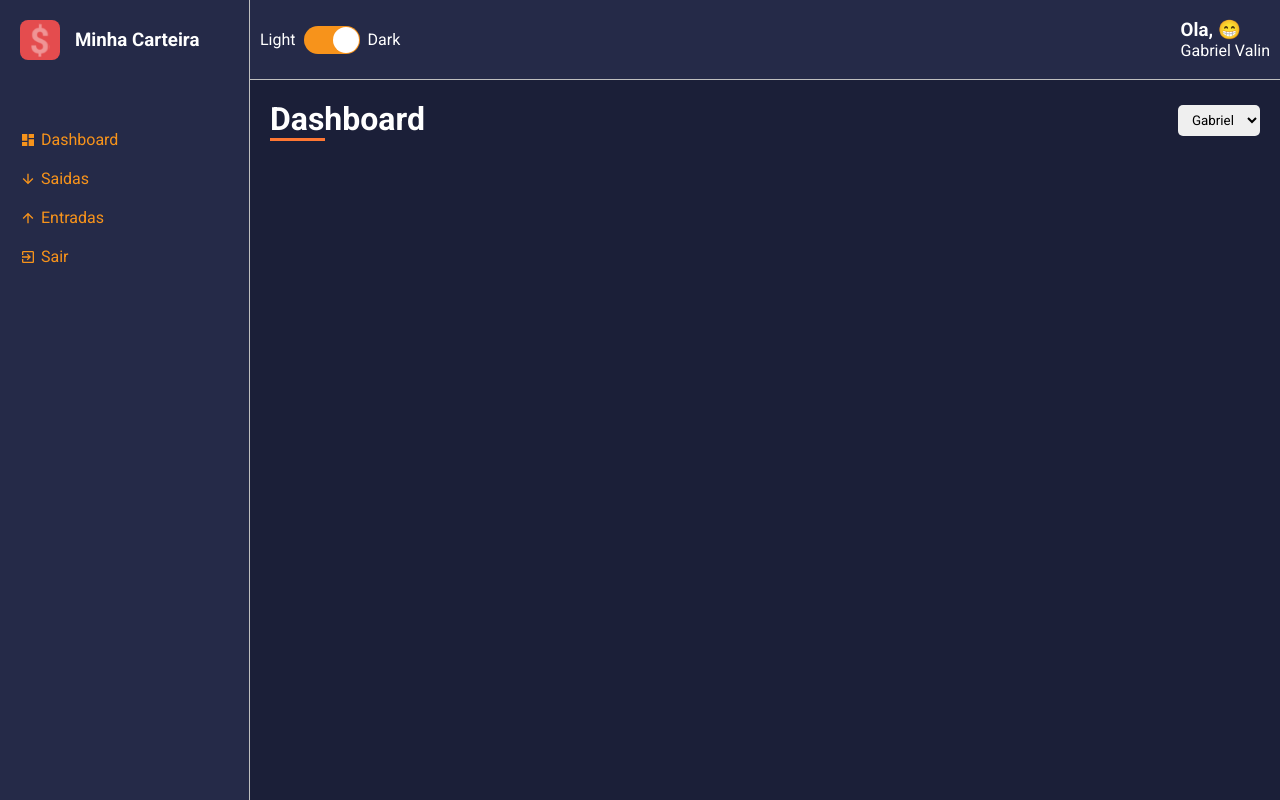
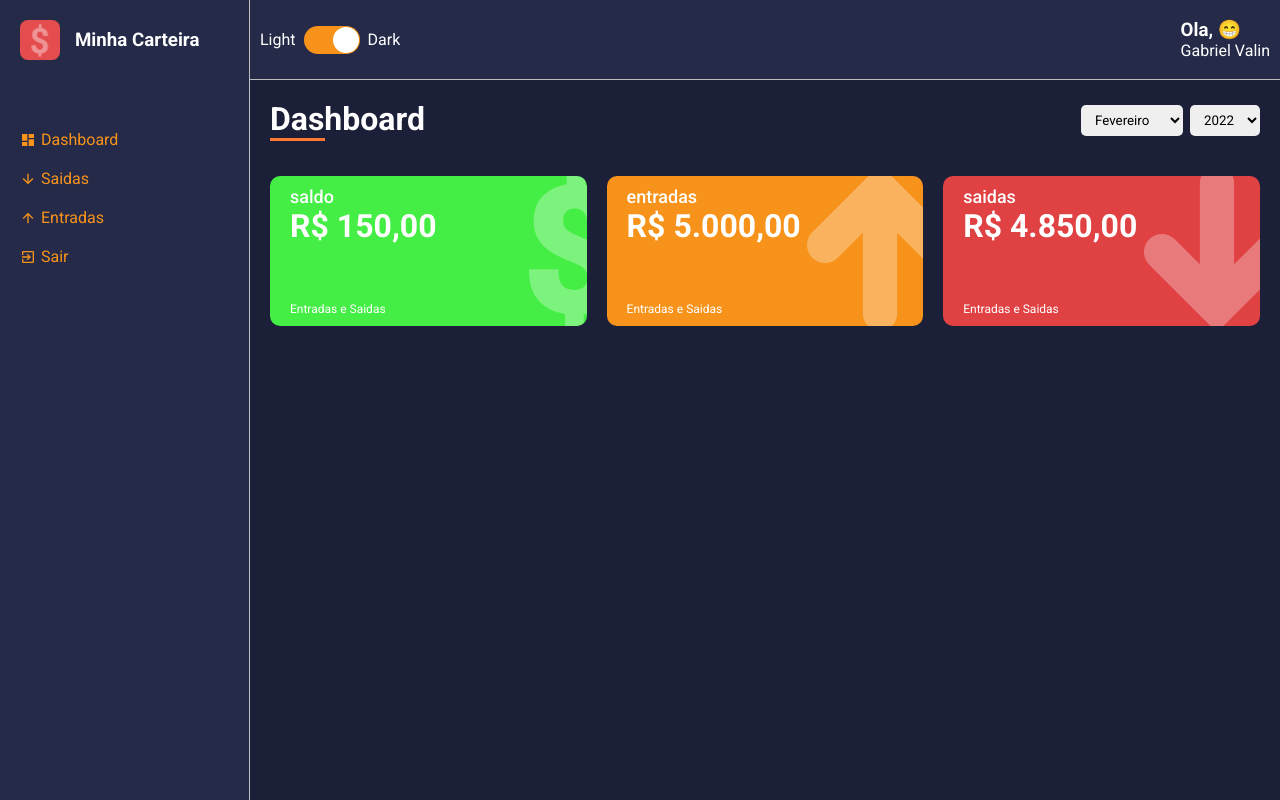
Before and after one commit to Gabriel-Valin/react-dashboard-base, a React (Vite) app: page /dashboard in a window 1280 px wide. Built offline with nearby package versions, Linux system fonts and the light colour scheme.

Commit message:
feat: card gains/expenses

```diff
--- a/package.json
+++ b/package.json
@@ -10,6 +10,7 @@
   "dependencies": {
     "@types/styled-components": "^5.1.22",
     "react": "^17.0.2",
+    "react-countup": "^6.1.1",
     "react-dom": "^17.0.2",
     "react-icons": "^4.3.1",
     "react-router-dom": "^6.2.1",
--- /dev/null
+++ b/src/components/WalletBox/index.tsx
@@ -0,0 +1,41 @@
+import { Container } from "./styles";
+
+import dollarImg from '../../assets/dolar.svg';
+import arrowup from '../../assets/arrow-up.svg';
+import arrowdown from '../../assets/arrow-down.svg';
+import { useMemo } from "react";
+
+import CountUp from 'react-countup';
+
+interface Icons {
+    icon: 'dolar' | 'arrowup' | 'arrowdown'
+}
+
+type WalletBoxTypeProps = {
+    title: string
+    amount: number
+    footerLabel: string
+    icon: Icons["icon"]
+    color: string
+}
+
+function WalletBox({ title, amount, footerLabel, icon, color }: WalletBoxTypeProps) {
+    const iconSelected = useMemo(() => {
+        if (icon === 'dolar') return dollarImg
+        if (icon === 'arrowdown') return arrowdown
+        return arrowup
+    }, [])
+
+    return (
+        <Container color={color}>
+            <span>{title}</span>
+            <h1>
+                <CountUp end={amount} prefix={"R$ "} separator="." decimal="," decimals={2}/>
+            </h1>
+            <small>{footerLabel}</small>
+            <img src={iconSelected ?? dollarImg} alt={title} />
+        </Container>
+    );
+}
+
+export default WalletBox;
--- /dev/null
+++ b/src/components/WalletBox/styles.ts
@@ -0,0 +1,39 @@
+import styled from "styled-components";
+
+type ContainerTypeProps = {
+    color: string
+}
+
+export const Container = styled.div<ContainerTypeProps>`
+    width: 32%;
+    height: 150px;
+
+    margin: 10px 0;
+    border-radius: 10px;
+    padding: 10px 20px;
+
+    background-color: ${props => props.color};
+    color: ${props => props.theme.colors.white};
+
+    position: relative;
+    overflow: hidden;
+
+    > img {
+        height: 110%;
+        position: absolute;
+        top: -10px;
+        right: -30px;
+        opacity .3;
+    }
+
+    > span {
+        font-size: 18px;
+        font-weight: 500;
+    }
+
+    > small {
+        font-size: 12px;
+        position: absolute;
+        bottom: 10px;
+    }
+`;
--- a/src/pages/Dashboard/index.tsx
+++ b/src/pages/Dashboard/index.tsx
@@ -1,19 +1,56 @@
+import { useMemo, useState } from "react";
 import ContentHeader from "../../components/ContentHeader";
 import SelectInput from "../../components/SelectInput";
-import List from "../List";
-import { Container } from "./styles";
+import { Container, Content } from "./styles";
+
+import gains from "../../repositories/gains";
+import expenses from "../../repositories/expenses";
+import listMonth from '../../utils/months';
+import WalletBox from "../../components/WalletBox";
 
 export default function Dashboard () {
-    const options = [
-        { value: 'Gabriel', label: 'Gabriel' },
-        { value: 'Valin', label: 'Valin' }
-    ]
+    const [mounthSelected, setMounthSelected] = useState<string>(String(new Date().getMonth() + 1));
+    const [yearSelected, setYearSelected] = useState<string>(String(new Date().getFullYear()));
+
+    const months = useMemo(() => {
+        return listMonth.map((month, index) => {
+            return {
+                value: ++index,
+                label: month
+            }
+        })
+    }, [])
+
+    const years = useMemo(() => {
+        let uniqueYears: number[] = [];
+
+        [...expenses, ...gains].forEach(item => {
+            const date = new Date(item.date)
+            const year = date.getFullYear()
+
+            if (!uniqueYears.includes(year)) {
+                uniqueYears.push(year)
+            }
+        });
+
+        return uniqueYears.map(year => {
+            return {
+                value: year, label: year
+            }
+        })
+    }, [])
 
     return (
        <Container>
             <ContentHeader title="Dashboard" lineColor="#f73">
-                <SelectInput options={options} onChange={() => {}}/>
+                <SelectInput options={months} onChange={(e) => setMounthSelected(e.target.value)} defaultValue={mounthSelected} />
+                <SelectInput options={years} onChange={(e) => setYearSelected(e.target.value)} defaultValue={yearSelected} />
             </ContentHeader>
+            <Content>
+                <WalletBox title="saldo" amount={150.00} footerLabel="Entradas e Saidas" icon="dolar" color="#4e4"/>
+                <WalletBox title="entradas" amount={5000.00} footerLabel="Entradas e Saidas" icon="arrowup" color="#f7931b"/>
+                <WalletBox title="saidas" amount={4850.00} footerLabel="Entradas e Saidas" icon="arrowdown" color="#e44e"/>
+            </Content>
        </Container>
     )
 }
--- a/src/pages/Dashboard/styles.ts
+++ b/src/pages/Dashboard/styles.ts
@@ -3,3 +3,8 @@
 export const Container = styled.div`
 
 `;
+
+export const Content = styled.div`
+  display: flex;
+  justify-content: space-between;
+`;
```
Also changed, not shown: 1 other file (tests, documents, lock files or other folders).
